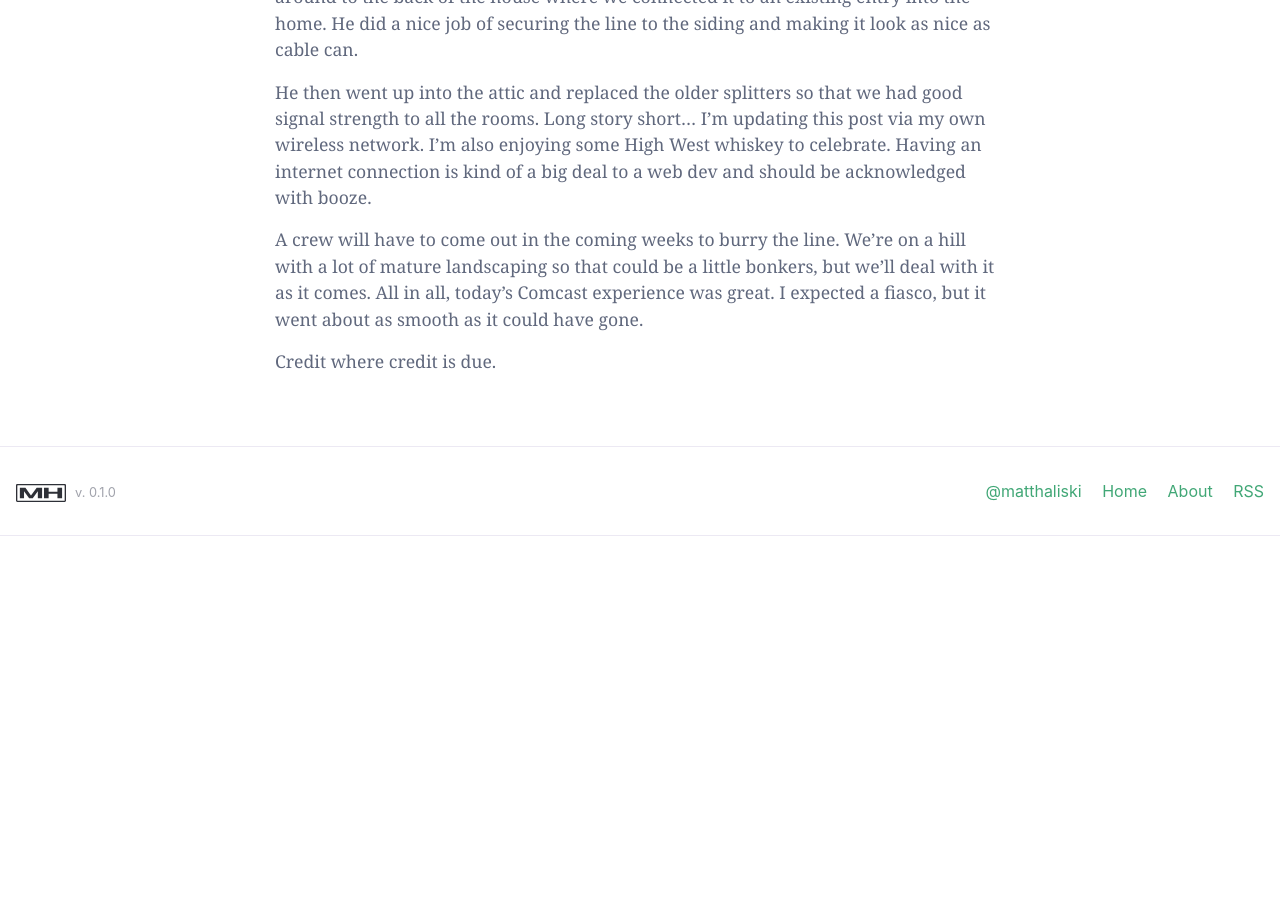
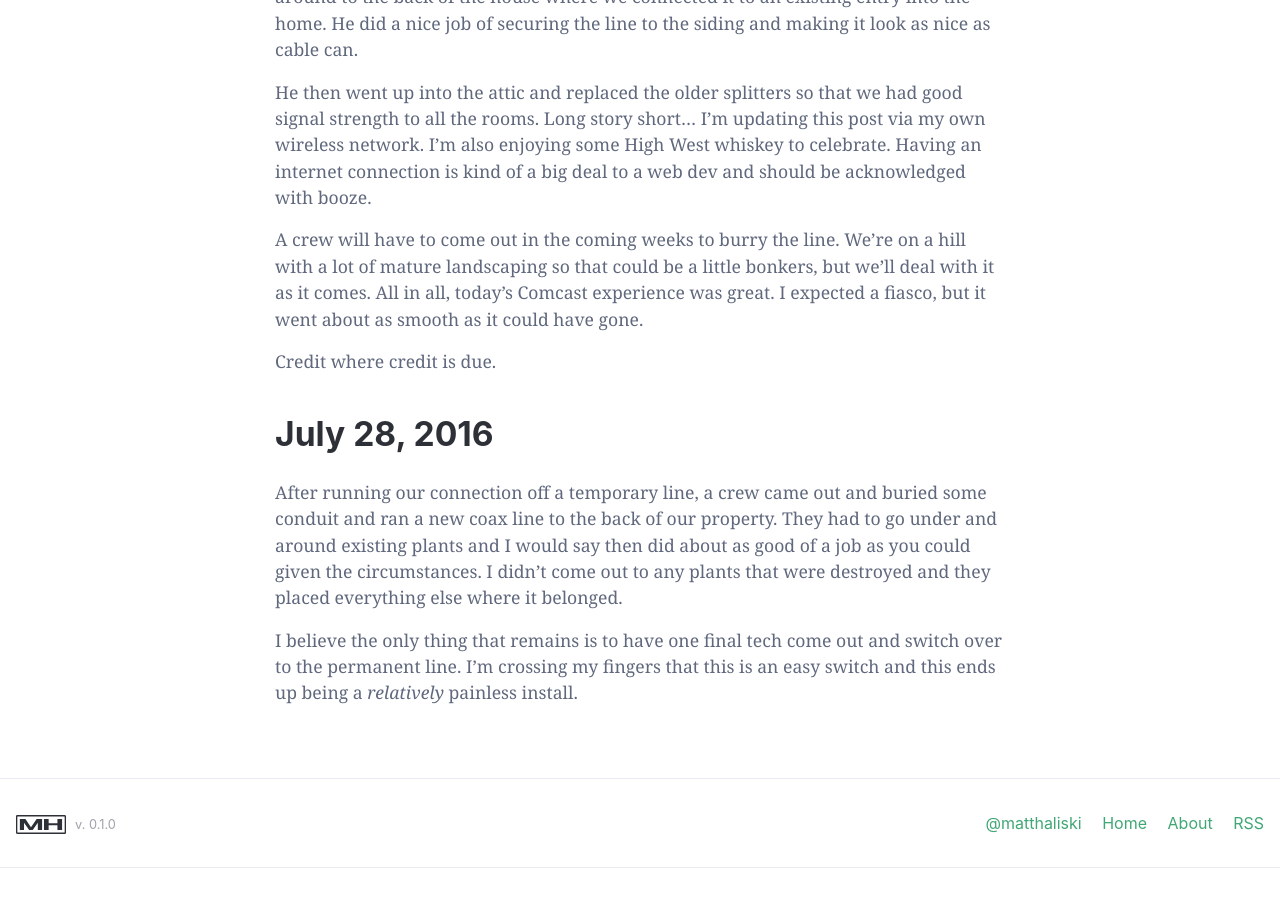
Before and after one commit to matthaliski/matthaliski.github.io, a Jekyll site: the page built from _posts/2016-06-17-comcast-experience.md, in a window 1280 px wide and 900 px high, scrolled down 2378 px. Built offline with Jekyll 4.4.1, drawn with Linux system fonts in a browser that asks for light colours; nearby versions of some CDN libraries; before the commit the page ends 2946 px from its top, so only the background shows below that.

Commit message:
Comcast post update.

```diff
--- a/_posts/2016-06-17-comcast-experience.md
+++ b/_posts/2016-06-17-comcast-experience.md
@@ -58,3 +58,9 @@ He then went up into the attic and replaced the older splitters so that we had g
 A crew will have to come out in the coming weeks to burry the line. We're on a hill with a lot of mature landscaping so that could be a little bonkers, but we'll deal with it as it comes. All in all, today's Comcast experience was great. I expected a fiasco, but it went about as smooth as it could have gone.
 
 Credit where credit is due.
+
+### July 28, 2016
+
+After running our connection off a temporary line, a crew came out and buried some conduit and ran a new coax line to the back of our property. They had to go under and around existing plants and I would say then did about as good of a job as you could given the circumstances. I didn't come out to any plants that were destroyed and they placed everything else where it belonged.
+
+I believe the only thing that remains is to have one final tech come out and switch over to the permanent line. I'm crossing my fingers that this is an easy switch and this ends up being a _relatively_ painless install.
```
